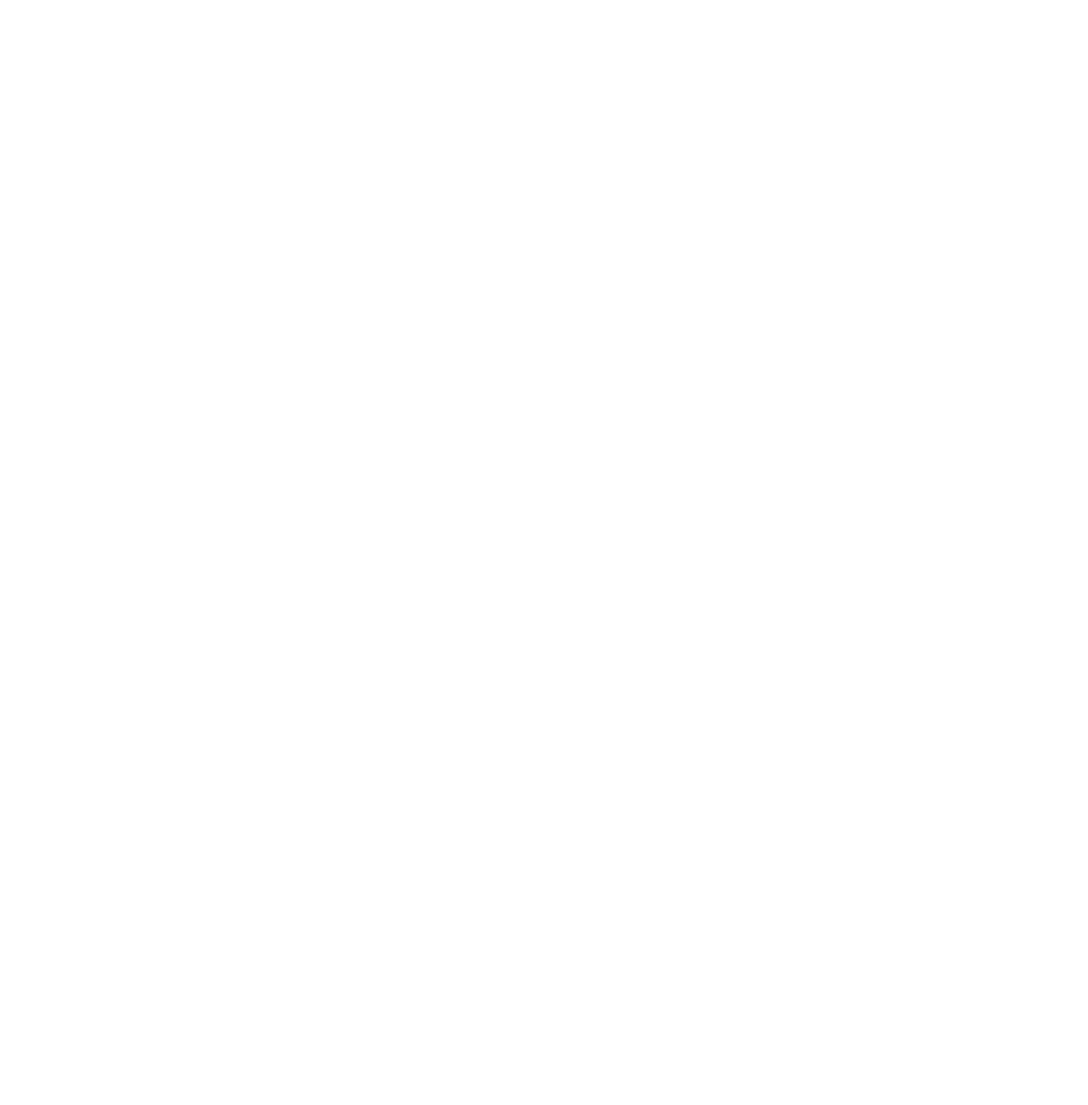
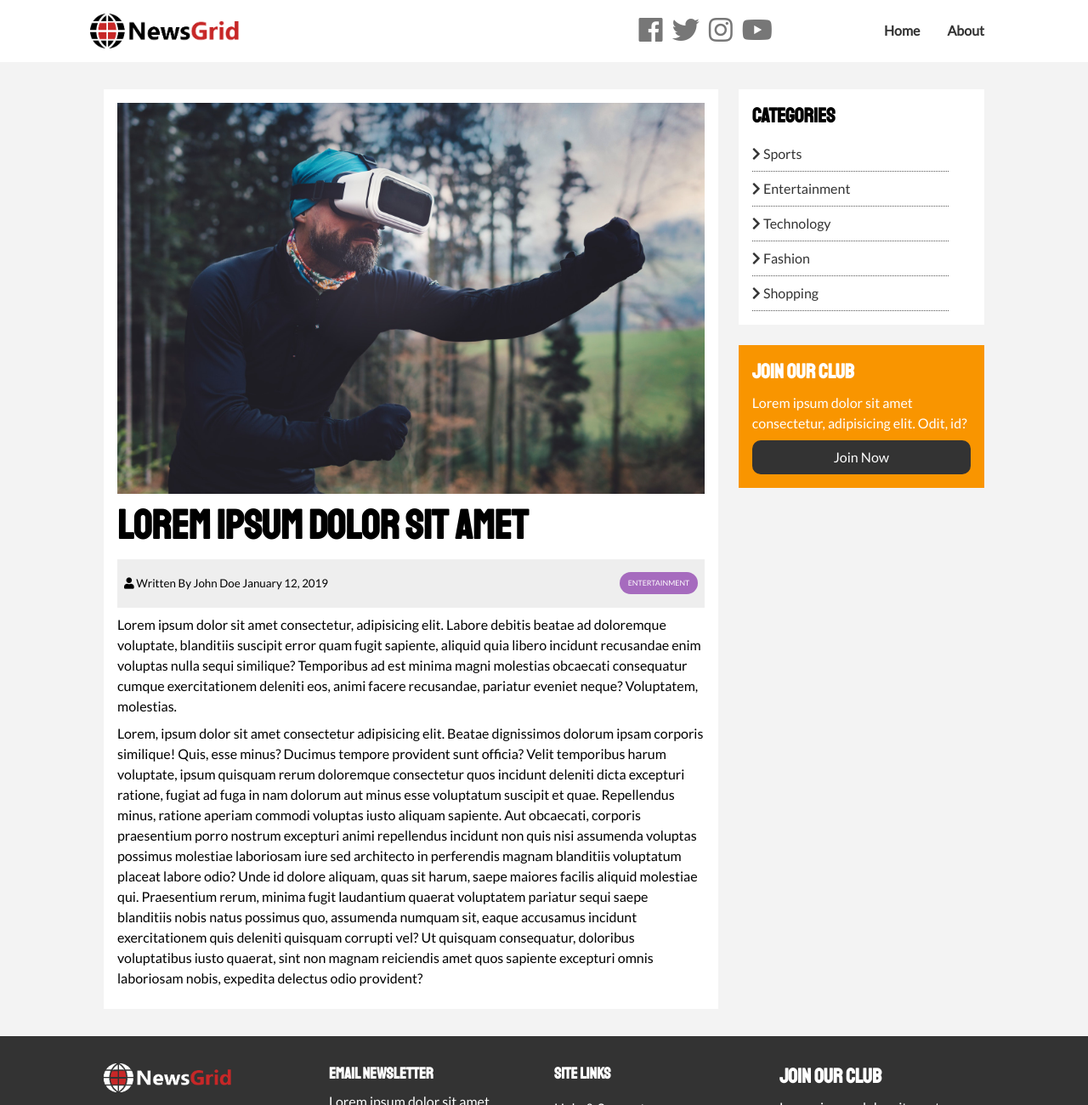
Before and after one commit to mars1385/learn-css-news-site, a plain HTML site: page article.html in a window 1280 px wide. Shown: the top 1300 px of the page at 85% size. Before the commit the page ends 800 px from the top, so only its background shows below. Drawn offline with Linux system fonts and the light colour scheme.

Commit message:
half done

```diff
--- a/about.html
+++ b/about.html
@@ -4,7 +4,113 @@
 		<meta charset="UTF-8" />
 		<meta name="viewport" content="width=device-width, initial-scale=1.0" />
 		<meta http-equiv="X-UA-Compatible" content="ie=edge" />
-		<title>Document</title>
+		<!-- font  -->
+		<link
+			rel="stylesheet"
+			href="https://use.fontawesome.com/releases/v5.6.3/css/all.css"
+			integrity="sha384-UHRtZLI+pbxtHCWp1t77Bi1L4ZtiqrqD80Kn4Z8NTSRyMA2Fd33n5dQ8lWUE00s/"
+			crossorigin="anonymous"
+		/>
+		<link href="https://fonts.googleapis.com/css?family=Lato|Staatliches&display=swap" rel="stylesheet" />
+		<!-- our style -->
+		<link rel="stylesheet" href="css/styles.css" />
+		<link rel="stylesheet" href="css/mobile.css" />
+		<!-- favicon -->
+		<link rel="shortcut icon" href="favicon.ico" type="image/x-icon" />
+		<title>About</title>
 	</head>
-	<body></body>
+	<body>
+		<!-- navbar -->
+		<nav id="main-nav">
+			<div class="container">
+				<img src="img/logo.png" alt="News Logo" class="logo" />
+				<div class="social-icons">
+					<a href="http://instagram" target="_blank"><i class="fab fa-facebook fa-2x"></i></a>
+					<a href="http://instagram" target="_blank"><i class="fab fa-twitter fa-2x"></i></a>
+					<a href="http://instagram" target="_blank"><i class="fab fa-instagram fa-2x"></i></a>
+					<a href="http://instagram" target="_blank"><i class="fab fa-youtube fa-2x"></i></a>
+				</div>
+				<ul>
+					<li><a href="index.html">Home</a></li>
+					<li><a href="about.html" class="current">About</a></li>
+				</ul>
+			</div>
+		</nav>
+		<!-- about section -->
+		<section id="about">
+			<div class="container">
+				<div class="page-container">
+					<article class="card">
+						<h1 class="l-heading">About Our Organization</h1>
+						<p>
+							Lorem ipsum dolor sit amet consectetur, adipisicing elit. Labore debitis beatae ad doloremque
+							voluptate, blanditiis suscipit error quam fugit sapiente, aliquid quia libero incidunt
+							recusandae enim voluptas nulla sequi similique? Temporibus ad est minima magni molestias
+							obcaecati consequatur cumque exercitationem deleniti eos, animi facere recusandae, pariatur
+							eveniet neque? Voluptatem, molestias.
+						</p>
+						<p>
+							Lorem, ipsum dolor sit amet consectetur adipisicing elit. Beatae dignissimos dolorum ipsam
+							corporis similique! Quis, esse minus? Ducimus tempore provident sunt officia? Velit temporibus
+							harum voluptate, ipsum quisquam rerum doloremque consectetur quos incidunt deleniti dicta
+							excepturi ratione, fugiat ad fuga in nam dolorum aut minus esse voluptatum suscipit et quae.
+							Repellendus minus, ratione aperiam commodi voluptas iusto aliquam sapiente. Aut obcaecati,
+							corporis praesentium porro nostrum excepturi animi repellendus incidunt non quis nisi assumenda
+							voluptas possimus molestiae laboriosam iure sed architecto in perferendis magnam blanditiis
+							voluptatum placeat labore odio? Unde id dolore aliquam, quas sit harum, saepe maiores facilis
+							aliquid molestiae qui. Praesentium rerum, minima fugit laudantium quaerat voluptatem pariatur
+							sequi saepe blanditiis nobis natus possimus quo, assumenda numquam sit, eaque accusamus incidunt
+							exercitationem quis deleniti quisquam corrupti vel? Ut quisquam consequatur, doloribus
+							voluptatibus iusto quaerat, sint non magnam reiciendis amet quos sapiente excepturi omnis
+							laboriosam nobis, expedita delectus odio provident?
+						</p>
+					</article>
+					<aside class="card bg-primary ">
+						<h2>Join Our Club</h2>
+						<p>Lorem ipsum dolor sit amet consectetur, adipisicing elit. Odit, id?</p>
+						<a href="#" class="btn btn-dark btn-block">Join Now</a>
+					</aside>
+				</div>
+			</div>
+		</section>
+		<!-- footer -->
+		<footer id="main-footer" class="py-2">
+			<div class="container footer-container">
+				<div>
+					<img src="img/logo_light.png" alt="NewsGrid" />
+					<p>
+						Lorem, ipsum dolor sit amet consectetur adipisicing elit. Velit deserunt assumenda enim non?
+						Ratione ipsum voluptates fuga eos earum vitae.
+					</p>
+				</div>
+				<div>
+					<h3>Email Newsletter</h3>
+					<p>Lorem ipsum dolor sit amet consectetur adipisicing elit.</p>
+					<form>
+						<input type="email" placeholder="Enter Email..." />
+						<input type="submit" value="Subscribe" class="btn btn-primary" />
+					</form>
+				</div>
+				<div>
+					<h3>Site Links</h3>
+					<ul class="list">
+						<li><a href="#">Help & Support</a></li>
+						<li><a href="#">Privacy Policy</a></li>
+						<li><a href="#">About Us</a></li>
+						<li><a href="#">Contact</a></li>
+					</ul>
+				</div>
+				<div>
+					<h2>Join Our Club</h2>
+					<p>Lorem ipsum dolor sit amet consectetur adipisicing elit. Modi, nesciunt!</p>
+					<a href="#" class="btn btn-secondary">Join Now</a>
+				</div>
+				<div>
+					<p>
+						Copyright &copy; 2019, All Rights Reserved
+					</p>
+				</div>
+			</div>
+		</footer>
+	</body>
 </html>
--- a/article.html
+++ b/article.html
@@ -0,0 +1,143 @@
+<!DOCTYPE html>
+<html lang="en">
+	<head>
+		<meta charset="UTF-8" />
+		<meta name="viewport" content="width=device-width, initial-scale=1.0" />
+		<meta http-equiv="X-UA-Compatible" content="ie=edge" />
+		<!-- font  -->
+		<link
+			rel="stylesheet"
+			href="https://use.fontawesome.com/releases/v5.6.3/css/all.css"
+			integrity="sha384-UHRtZLI+pbxtHCWp1t77Bi1L4ZtiqrqD80Kn4Z8NTSRyMA2Fd33n5dQ8lWUE00s/"
+			crossorigin="anonymous"
+		/>
+		<link href="https://fonts.googleapis.com/css?family=Lato|Staatliches&display=swap" rel="stylesheet" />
+		<!-- our style -->
+		<link rel="stylesheet" href="css/styles.css" />
+		<link rel="stylesheet" href="css/mobile.css" />
+		<!-- favicon -->
+		<link rel="shortcut icon" href="favicon.ico" type="image/x-icon" />
+		<title>News</title>
+	</head>
+	<body>
+		<!-- navbar -->
+		<nav id="main-nav">
+			<div class="container">
+				<img src="img/logo.png" alt="News Logo" class="logo" />
+				<div class="social-icons">
+					<a href="http://instagram" target="_blank"><i class="fab fa-facebook fa-2x"></i></a>
+					<a href="http://instagram" target="_blank"><i class="fab fa-twitter fa-2x"></i></a>
+					<a href="http://instagram" target="_blank"><i class="fab fa-instagram fa-2x"></i></a>
+					<a href="http://instagram" target="_blank"><i class="fab fa-youtube fa-2x"></i></a>
+				</div>
+				<ul>
+					<li><a href="index.html">Home</a></li>
+					<li><a href="about.html">About</a></li>
+				</ul>
+			</div>
+		</nav>
+		<!-- article section -->
+		<section id="article">
+			<div class="container">
+				<div class="page-container">
+					<article class="card">
+						<img src="img/articles/ent1.jpg" alt="" />
+						<h1 class="l-heading">Lorem ipsum dolor sit amet</h1>
+						<div class="meta">
+							<small> <i class="fas fa-user"></i> Written By John Doe January 12, 2019 </small>
+							<div class="category category-ent">Entertainment</div>
+						</div>
+						<p>
+							Lorem ipsum dolor sit amet consectetur, adipisicing elit. Labore debitis beatae ad doloremque
+							voluptate, blanditiis suscipit error quam fugit sapiente, aliquid quia libero incidunt
+							recusandae enim voluptas nulla sequi similique? Temporibus ad est minima magni molestias
+							obcaecati consequatur cumque exercitationem deleniti eos, animi facere recusandae, pariatur
+							eveniet neque? Voluptatem, molestias.
+						</p>
+						<p>
+							Lorem, ipsum dolor sit amet consectetur adipisicing elit. Beatae dignissimos dolorum ipsam
+							corporis similique! Quis, esse minus? Ducimus tempore provident sunt officia? Velit temporibus
+							harum voluptate, ipsum quisquam rerum doloremque consectetur quos incidunt deleniti dicta
+							excepturi ratione, fugiat ad fuga in nam dolorum aut minus esse voluptatum suscipit et quae.
+							Repellendus minus, ratione aperiam commodi voluptas iusto aliquam sapiente. Aut obcaecati,
+							corporis praesentium porro nostrum excepturi animi repellendus incidunt non quis nisi assumenda
+							voluptas possimus molestiae laboriosam iure sed architecto in perferendis magnam blanditiis
+							voluptatum placeat labore odio? Unde id dolore aliquam, quas sit harum, saepe maiores facilis
+							aliquid molestiae qui. Praesentium rerum, minima fugit laudantium quaerat voluptatem pariatur
+							sequi saepe blanditiis nobis natus possimus quo, assumenda numquam sit, eaque accusamus incidunt
+							exercitationem quis deleniti quisquam corrupti vel? Ut quisquam consequatur, doloribus
+							voluptatibus iusto quaerat, sint non magnam reiciendis amet quos sapiente excepturi omnis
+							laboriosam nobis, expedita delectus odio provident?
+						</p>
+					</article>
+
+					<aside id="categories" class="card">
+						<h2>Categories</h2>
+						<ul class="list">
+							<li>
+								<a href="#"><i class="fas fa-chevron-right"></i> Sports</a>
+							</li>
+							<li>
+								<a href="#"><i class="fas fa-chevron-right"></i> Entertainment</a>
+							</li>
+							<li>
+								<a href="#"><i class="fas fa-chevron-right"></i> Technology</a>
+							</li>
+							<li>
+								<a href="#"><i class="fas fa-chevron-right"></i> Fashion</a>
+							</li>
+							<li>
+								<a href="#"><i class="fas fa-chevron-right"></i> Shopping</a>
+							</li>
+						</ul>
+					</aside>
+
+					<aside class="card bg-secondary">
+						<h2>Join Our Club</h2>
+						<p>Lorem ipsum dolor sit amet consectetur, adipisicing elit. Odit, id?</p>
+						<a href="#" class="btn btn-dark btn-block">Join Now</a>
+					</aside>
+				</div>
+			</div>
+		</section>
+		<!-- footer -->
+		<footer id="main-footer" class="py-2">
+			<div class="container footer-container">
+				<div>
+					<img src="img/logo_light.png" alt="NewsGrid" />
+					<p>
+						Lorem, ipsum dolor sit amet consectetur adipisicing elit. Velit deserunt assumenda enim non?
+						Ratione ipsum voluptates fuga eos earum vitae.
+					</p>
+				</div>
+				<div>
+					<h3>Email Newsletter</h3>
+					<p>Lorem ipsum dolor sit amet consectetur adipisicing elit.</p>
+					<form>
+						<input type="email" placeholder="Enter Email..." />
+						<input type="submit" value="Subscribe" class="btn btn-primary" />
+					</form>
+				</div>
+				<div>
+					<h3>Site Links</h3>
+					<ul class="list">
+						<li><a href="#">Help & Support</a></li>
+						<li><a href="#">Privacy Policy</a></li>
+						<li><a href="#">About Us</a></li>
+						<li><a href="#">Contact</a></li>
+					</ul>
+				</div>
+				<div>
+					<h2>Join Our Club</h2>
+					<p>Lorem ipsum dolor sit amet consectetur adipisicing elit. Modi, nesciunt!</p>
+					<a href="#" class="btn btn-secondary">Join Now</a>
+				</div>
+				<div>
+					<p>
+						Copyright &copy; 2019, All Rights Reserved
+					</p>
+				</div>
+			</div>
+		</footer>
+	</body>
+</html>
--- a/css/styles.css
+++ b/css/styles.css
@@ -106,7 +106,7 @@ p {
 	opacity: 0.8;
 }
 
-.byn-block {
+.btn-block {
 	display: block;
 	width: 100%;
 	text-align: center;
@@ -178,6 +178,10 @@ p {
 	padding: 3rem 0;
 }
 
+.l-heading {
+	font-size: 3rem;
+}
+
 .list li {
 	padding: 0.5rem 0;
 	border-bottom: #555 dotted 1px;
@@ -186,6 +190,17 @@ p {
 
 .list li a:hover {
 	color: var(--primary-color) !important;
+}
+
+.page-container {
+	display: grid;
+	grid-template-columns: 5fr 2fr;
+	grid-gap: 1.5rem;
+	padding: 2rem 0;
+}
+
+.page-container > *:first-child {
+	grid-row: 1 / span 3;
 }
 
 /* navbar */
@@ -294,6 +309,18 @@ p {
 	grid-column: 2 / span 2;
 }
 
+/* article page */
+#article .meta {
+	display: flex;
+	justify-content: space-between;
+	align-items: center;
+	background: #eee;
+	padding: 0.5rem;
+}
+
+#article .meta .category {
+	margin-top: 0.4rem;
+}
 /* footer */
 #main-footer {
 	background: var(--dark-color);
```
